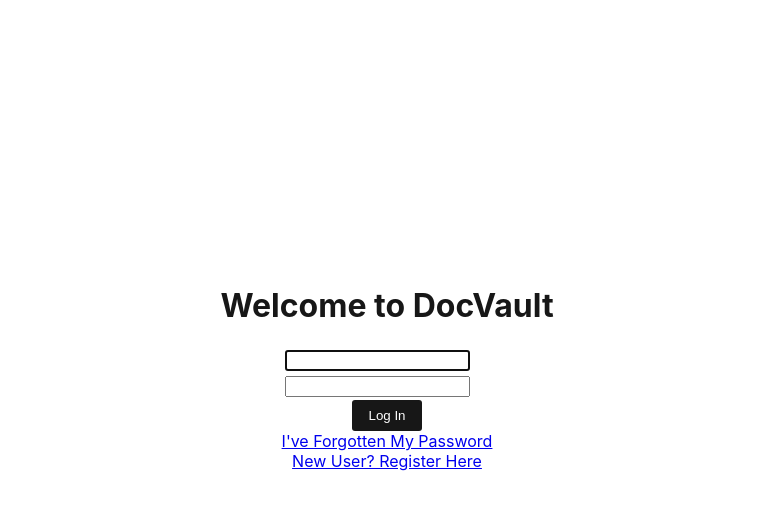
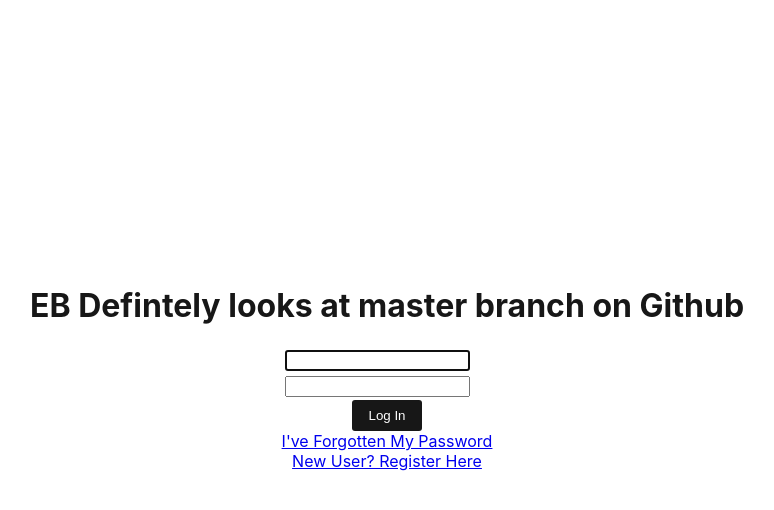
Before and after one commit to LucasSD/docvault, a Django app: page / in a window 1280 px wide. Shown: the top 510 px of the page, without its empty margins (253-1027 px from the left). Run offline with Django 3.2, Linux system fonts and the light colour scheme.

Commit message:
test EB deployment

```diff
--- a/coding-exercise-main/docvault/landing/templates/landing/home.html
+++ b/coding-exercise-main/docvault/landing/templates/landing/home.html
@@ -4,7 +4,7 @@
 {% block menu %}{% endblock %}
 
 {% block body %}
-  <h1>Welcome to DocVault</h1>
+  <h1>EB Defintely looks at master branch on Github</h1>
 
   {% if form.errors %}
     <p class="error">Your username and password didn't match. Please try again.</p>
```
